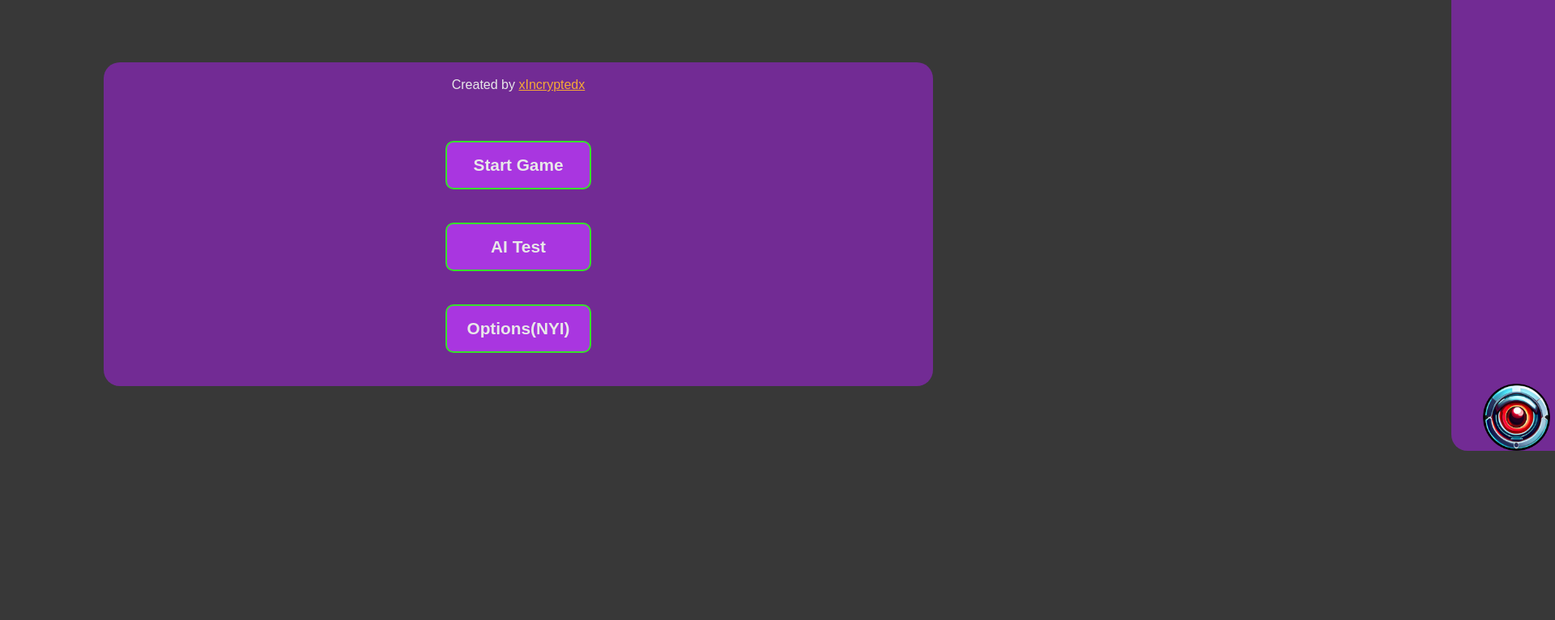
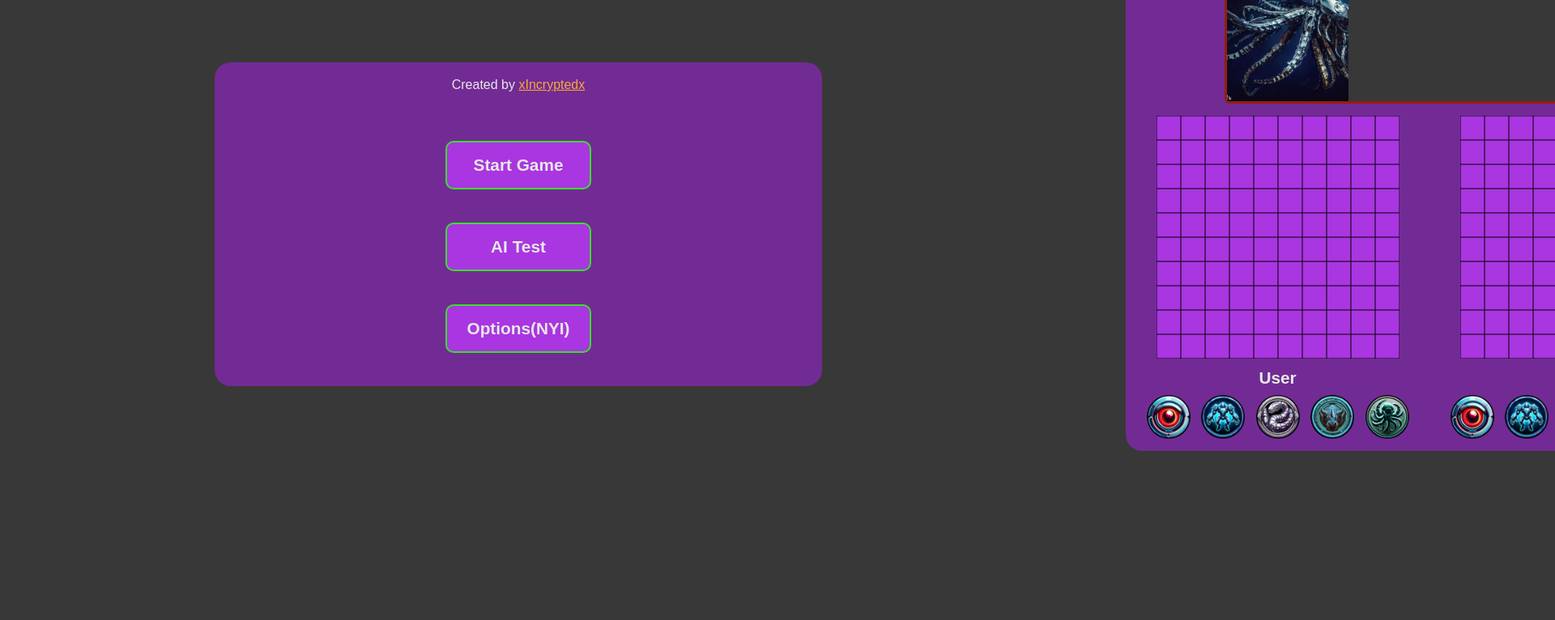
Before and after one commit to xincryptedx/battleship, a website built with webpack: page dist/index.html in a window 1280 px wide. Shown: the part 203-969 px from the top of the page at 81% size, 1920 px wide, since content can reach past the window. Built offline with nearby package versions, Linux system fonts and the light colour scheme.

Commit message:
Give max width to sections

```diff
--- a/src/style/style.css
+++ b/src/style/style.css
@@ -43,6 +43,10 @@ body {
   filter: grayscale(80%) brightness(50%);
 }
 
+.section {
+  max-width: 750px;
+  min-width: min-content;
+}
 /* #endregion */
 
 /* #region loading-screen */
@@ -120,6 +124,9 @@ body {
 
   background-color: var(--colorA1);
   border-radius: 20px;
+  width: 100%;
+
+  justify-self: center;
 }
 
 .menu.hidden {
@@ -194,6 +201,9 @@ body {
 
   background-color: var(--colorA1);
   border-radius: 20px;
+  width: 100%;
+
+  justify-self: center;
 }
 
 .placement .instructions {
@@ -326,6 +336,8 @@ body {
 
   background-color: var(--colorA1);
   border-radius: 20px;
+
+  justify-self: center;
 }
 
 .game .canvas-container {
```
